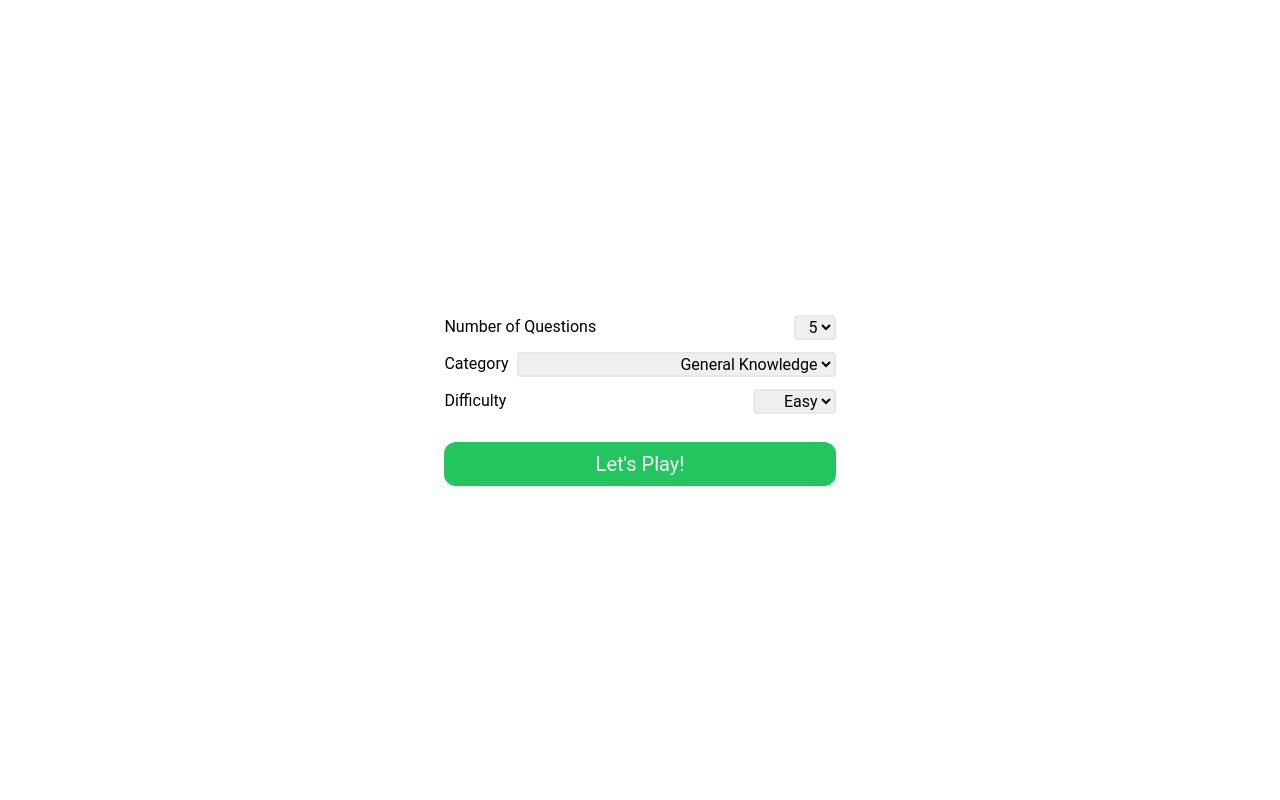
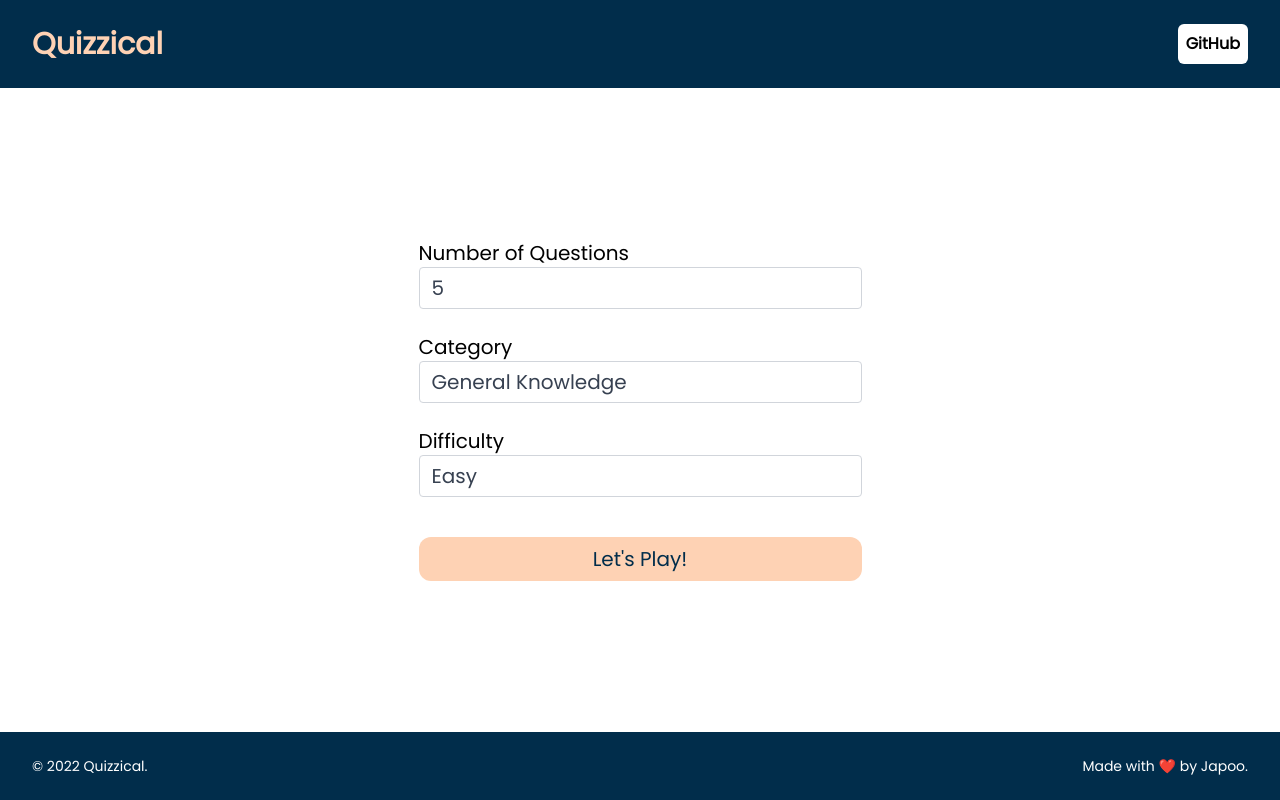
Before and after one commit to japoodev/quizzical, a React (Vite) app: page / in a window 1280 px wide. Built offline with nearby package versions, Linux system fonts and the light colour scheme.

Commit message:
Some styling + added skeleton loading

```diff
--- a/src/App.tsx
+++ b/src/App.tsx
@@ -1,3 +1,4 @@
+import Layout from "./components/Layout";
 import Start from "./components/Start";
 import Game from "./components/Game";
 import { useState } from "react";
@@ -16,13 +17,13 @@ const App = () => {
     setStart(false);
   };
   return (
-    <div className="h-screen flex flex-col justify-center items-center">
+    <Layout>
       {start ? (
         <Game restart={restart} quizDeets={quizDeets} />
       ) : (
         <Start setQuizDeets={setQuizDeets} play={startGame} />
       )}
-    </div>
+    </Layout>
   );
 };
 
--- /dev/null
+++ b/src/components/Footer.tsx
@@ -0,0 +1,14 @@
+const Footer = () => {
+  return (
+    <footer className="bg-primary">
+      <div className="max-w-7xl flex justify-between mx-auto py-6 px-4 sm:px-6 lg:px-8">
+        <p className="text-sm text-white">
+          &copy; {new Date().getFullYear()} Quizzical.
+        </p>
+        <p className="text-sm text-white">Made with ❤️ by Japoo.</p>
+      </div>
+    </footer>
+  );
+};
+
+export default Footer;
--- a/src/components/Game.tsx
+++ b/src/components/Game.tsx
@@ -1,6 +1,7 @@
 import { useEffect, useState } from "react";
 import Question from "./Question";
 import ScoreScreen from "./ScoreScreen";
+import Loading from './Loading'
 
 type GameProps = {
   quizDeets: any;
@@ -48,9 +49,9 @@ const Game = ({ quizDeets, restart }: GameProps) => {
   }, []);
 
   return (
-    <div>
+    <>
       {loading ? (
-        <p>Loading...</p>
+        <Loading />
       ) : quiz.length > 0 ? (
         <Question key={quiz[0].question} question={quiz[0]} next={handleNext} />
       ) : (
@@ -60,7 +61,7 @@ const Game = ({ quizDeets, restart }: GameProps) => {
           restart={restart}
         />
       )}
-    </div>
+    </>
   );
 };
 
--- /dev/null
+++ b/src/components/Header.tsx
@@ -0,0 +1,14 @@
+const Header = () => {
+  return (
+    <header className="bg-primary">
+      <div className="max-w-7xl flex items-center justify-between mx-auto py-6 px-4 sm:px-6 lg:px-8">
+        <h1 className="text-3xl font-bold text-secondary">Quizzical</h1>
+        <a className="font-semibold bg-white p-2 rounded-md" target={"_blank"} href="https://github.com/japoodev/quizzical">
+          GitHub
+        </a>
+      </div>
+    </header>
+  );
+};
+
+export default Header;
--- /dev/null
+++ b/src/components/Layout.tsx
@@ -0,0 +1,22 @@
+import Header from "./Header";
+import Footer from "./Footer";
+
+type LayoutProps = {
+    children: React.ReactNode
+}
+
+const Layout = ({children}: LayoutProps) => {
+    return (
+        <div>
+            <div className="flex flex-col min-h-screen">
+                <Header />
+                <main className="flex-1 flex flex-col justify-center items-center">
+                    {children}
+                </main>
+                <Footer />
+            </div>
+        </div>
+    )
+}
+
+export default Layout
--- /dev/null
+++ b/src/components/Loading.tsx
@@ -0,0 +1,35 @@
+const Loading = () => {
+  const options = ['A', 'B', 'C', 'D']
+  return (
+    <div className="flex md:w-[60vw] md:align-middle flex-col p-4 h-[40vh] justify-between">
+      <p
+        className="h-16 text-xl bg-gray-300 animate-pulse rounded-md"
+      ></p>
+      <ul className="justify-self-end grid gap-4 w-screen md:w-full md:grid-cols-2">
+        {options.map((option: string, index: number) => (
+          <li className="px-5">
+            <input
+              id={option}
+              type="radio"
+              name={option}
+              key={index}
+              value={option}
+              className="hidden peer"
+            />
+            <label
+              htmlFor={option}
+              className="flex items-center justify-center w-full h-12 text-xl text-white bg-gray-300 animate-pulse rounded-md cursor-pointer peer-checked:bg-green-600 peer-checked:text-white"
+            ></label>
+          </li>
+        ))}
+      </ul>
+    </div>
+  )
+}
+// const Loading = () => {
+//   return (
+//     <div className="lds-ripple"><div></div><div></div></div>
+//   )
+// }
+
+export default Loading
--- a/src/components/Question.tsx
+++ b/src/components/Question.tsx
@@ -1,29 +1,51 @@
-import React from "react";
+import {useState} from "react";
 type QuestionProps = {
   question: any;
   next: (e: any) => void;
 };
+
 const Question = ({ question, next }: QuestionProps) => {
+
   const unshuffled_options = question.incorrect_answers.concat(
     question.correct_answer
     );
+
     const options = unshuffled_options.sort(() => Math.random() - 0.5);
+
+
+    // Using dangerouslySetInnerHTML to render the question and options to fix character encoding issues
+    function createQuestion(): { __html: any; } {
+      return { __html: question.question };
+    }
+
+    function createOption({ option, index }: { option: string; index: number; }) {
+      return { __html: option };
+    }
   return (
-    <div className="h-40 w-96 flex flex-col justify-between">
-      <p>{question.question}</p>
-        <div>
-            {options.map((option: any, index: number) => (
-              <div onChange={next}>
+    <div className="flex md:w-[60vw] md:align-middle flex-col p-4 h-[40vh] justify-between">
+      <p
+        className="px-5 text-xl"
+        dangerouslySetInnerHTML={createQuestion()}
+      ></p>
+      <ul className="justify-self-end grid gap-4 w-screen md:w-full md:grid-cols-2">
+        {options.map((option: string, index: number) => (
+          <li className="px-5" onChange={next}>
             <input
+              id={option}
               type="radio"
+              name={question.question}
               key={index}
-                  name={question.question}
               value={option}
+              className="hidden peer"
             />
-                <label>{option}</label>
-              </div>
+            <label
+              htmlFor={option}
+              className="flex items-center justify-center w-full h-12 text-xl text-white bg-primary rounded-md cursor-pointer peer-checked:bg-green-600 peer-checked:text-white"
+              dangerouslySetInnerHTML={createOption({ option, index })}
+            ></label>
+          </li>
         ))}
-        </div>
+      </ul>
     </div>
   );
 };
--- a/src/components/ScoreScreen.tsx
+++ b/src/components/ScoreScreen.tsx
@@ -6,12 +6,18 @@ type ScoreProps = {
 
 const ScoreScreen = ({ score, amount, restart }: ScoreProps) => {
   return (
-    <div className="flex flex-col">
-      <h3>
+    <>
+      <h3 className="text-2xl">
         You scored {score} out of {amount}
       </h3>
-      <button className="bg-green-500 text-white rounded-xl mt-4  p-2" onClick={restart}>Restart</button>
-    </div>
+      {score === amount ? (
+        <h3 className="text-2xl">You are a genius! 🧠</h3>
+      ) : (
+        <h3 className="text-base">You can do better!</h3>
+      )
+      }
+      <button className="bg-primary text-white rounded-xl mt-4 px-6 py-3" onClick={restart}>Restart</button>
+    </>
   );
 };
 
--- a/src/components/Start.tsx
+++ b/src/components/Start.tsx
@@ -25,11 +25,24 @@ const Start = ({ play, setQuizDeets }: ButtonProps) => {
     }));
   };
   return (
-    <div className="flex gap-3 flex-col min-w-[400px] p-3">
-      <div className="flex justify-between">
+    <div className="flex gap-6 flex-col min-w-[400px] p-5 text-xl">
+      <div>
         <label className="mr-2" htmlFor="amount">Number of Questions</label>
         <select
-          className="text-right border-2 rounded"
+          className="form-select appearance-none
+          block
+          w-full
+          px-3
+          py-1.5
+          font-normal
+          text-gray-700
+          bg-white bg-clip-padding bg-no-repeat
+          border border-solid border-gray-300
+          rounded
+          transition
+          ease-in-out
+          m-0
+          focus:text-gray-700 focus:bg-white focus:border-primary focus:outline-none"
           name="amount"
           id="amount"
           onChange={setAmount}
@@ -40,11 +53,24 @@ const Start = ({ play, setQuizDeets }: ButtonProps) => {
           <option value="20">20</option>
         </select>
       </div>
-      <div className="flex justify-between">
+      <div>
         <label className="mr-2" htmlFor="category">Category</label>
         <select
         placeholder="Select Category"
-          className="text-right rounded border-2"
+          className="form-select appearance-none
+          block
+          w-full
+          px-3
+          py-1.5
+          font-normal
+          text-gray-700
+          bg-white bg-clip-padding bg-no-repeat
+          border border-solid border-gray-300
+          rounded
+          transition
+          ease-in-out
+          m-0
+          focus:text-gray-700 focus:bg-white focus:border-primary focus:outline-none"
           name="category"
           id="category"
           onChange={setCategory}
@@ -75,10 +101,23 @@ const Start = ({ play, setQuizDeets }: ButtonProps) => {
           <option value="32">Entertainment: Cartoon & Animations</option>
         </select>
       </div>
-      <div className="flex justify-between">
+      <div>
         <label htmlFor="difficulty">Difficulty</label>
         <select
-          className="text-right border-2 rounded"
+          className="form-select appearance-none
+          block
+          w-full
+          px-3
+          py-1.5
+          font-normal
+          text-gray-700
+          bg-white bg-clip-padding bg-no-repeat
+          border border-solid border-gray-300
+          rounded
+          transition
+          ease-in-out
+          m-0
+          focus:text-gray-700 focus:bg-white focus:border-primary focus:outline-none"
           name="difficulty"
           id="difficulty"
           onChange={setDifficulty}
@@ -88,7 +127,7 @@ const Start = ({ play, setQuizDeets }: ButtonProps) => {
           <option value="hard">Hard</option>
         </select>
       </div>
-      <button className="bg-green-500 text-white rounded-xl mt-4 text-xl p-2" onClick={play}>
+      <button className="bg-secondary text-primary rounded-xl mt-4 text-xl p-2" onClick={play}>
         Let's Play!
       </button>
     </div>
--- a/src/index.css
+++ b/src/index.css
@@ -1,13 +1,10 @@
+@import url('https://fonts.googleapis.com/css2?family=Poppins&display=swap');
 @tailwind base;
 @tailwind components;
 @tailwind utilities;
 
-* {
-  box-sizing: border-box;
-}
-
 body {
   margin: 0;
   padding: 0;
-  font-family: 'Roboto', sans-serif;
+  font-family: "Poppins", "Roboto", "Noto", sans-serif;
 }
--- a/tailwind.config.cjs
+++ b/tailwind.config.cjs
@@ -5,7 +5,12 @@ module.exports = {
     "./src/**/*.{js,ts,jsx,tsx}",
   ],
   theme: {
-    extend: {},
+    extend: {
+      colors: {
+        "primary": "#012D4B",
+        "secondary": "#FED2B4",
+      }
+    },
   },
   plugins: [],
 }
```
Lines whose indentation alone changed are shown as unchanged.
